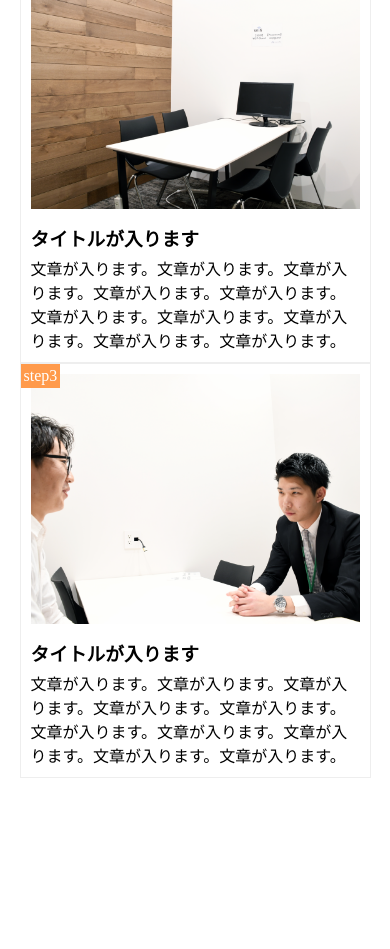
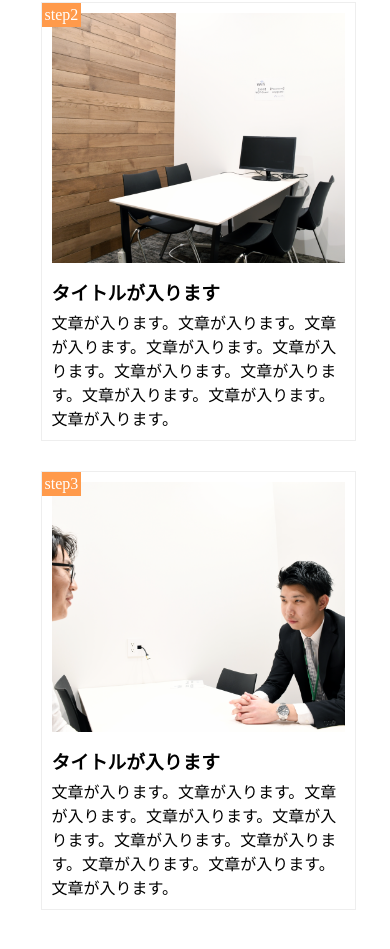
Before and after one commit to hiroki-ume/chapter9_exercise, a plain HTML site: page index.html in a window 390 px wide. Shown: the part 517-1466 px from the top of the page. Before the commit the page ends 1395 px from the top, so only its background shows below. Drawn offline with Linux system fonts and the light colour scheme.

Commit message:
[Update]レスポンシブ対応での要素間の上下の余白

```diff
--- a/style.css
+++ b/style.css
@@ -1,5 +1,4 @@
-*{
-	margin: 0;
+*{	margin: 0;
 	padding: 0;
 	box-sizing: border-box;
 }
@@ -10,16 +9,19 @@
 }
 
 main{
-	width: 100%;
+	width: 960px;
 	margin: 50px auto;
 }
 .contents{
 	float: left;
 	border: 1px solid #eee;
 	width: 300px;
-	margin-right: 20px;
+	margin-right: 30px;
 	padding: 10px;
 	position: relative;
+}
+.contents:last-child{
+	margin-right: 0;
 }
 .image1{
 	height: 150px;
@@ -51,28 +53,35 @@ main{
 	margin: 15px 0 5px;
 }
 
+
 @media screen and (max-width: 768px){
 	main{
 		width: 90%;
-		margin-top: 50px;
-	}
+		margin: 50px auto;
+
+		}
 	.contents{
-		width: 100%;
-		margin-bottom: 20px;
+		width: 90%;
+		margin-bottom: 30px;
 		margin-left: 21px;
 		margin-right: 21px;
-		margin: 0 auto;
+
+	}
+	.contents:last-child{
+	margin-bottom: 0;
 	}
 	.image1{
 		height: 250px;
+
 	}
 	.image2{
 		height: 250px;
-	}.image3{
+
+	}
+	.image3{
 		height: 250px;
+
 	}
 
-	.contents:last-child{
-		margin-bottom: 50px;
-	}
+
 }
```
